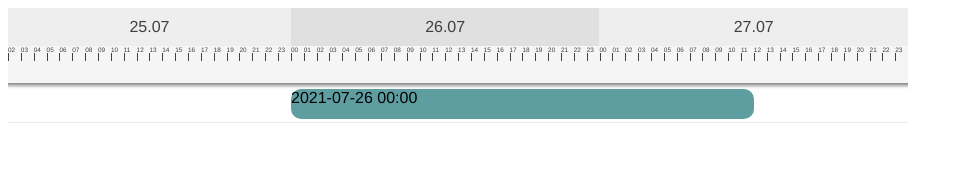
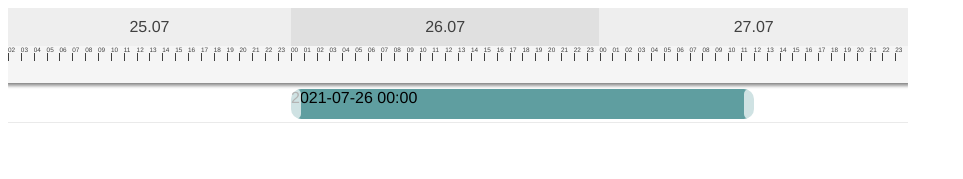
Before and after one commit to zunnzunn/vue-ganttastic, a Vue app: page / in a window 1280 px wide. Shown: the top 179 px of the page, without its empty margins (0-963 px from the left). Built offline with nearby package versions, Linux system fonts and the light colour scheme.

Commit message:
Implemented dragging by handle

```diff
--- a/src/App.vue
+++ b/src/App.vue
@@ -24,6 +24,7 @@ const bars = ref([
     beginDate: "2021-07-26 00:00",
     endDate: "2021-07-27 12:00",
     ganttBarConfig: {
+      hasHandles: true,
       style: {
         background: "yellow"
       }
--- a/src/components/GGanttBar.vue
+++ b/src/components/GGanttBar.vue
@@ -1,5 +1,4 @@
 <template>
-  <div>
   <div
     ref="barElement"
     class="g-gantt-bar"
@@ -7,13 +6,16 @@
     @mousedown="onMousedown($event)"
   >
     {{ bar[barStart] }}
-    </div>
+    <template v-if="bar.ganttBarConfig.hasHandles">
+      <div class="g-gantt-bar-handle-left" />
+      <div class="g-gantt-bar-handle-right" />
+    </template>
   </div>
 </template>
 
 <script setup lang="ts">
 import dayjs from "dayjs"
-import { defineProps, defineExpose, ref, computed, toRefs, inject } from "vue"
+import { defineProps, defineExpose, ref, computed, toRefs, inject, onMOunted, onMounted } from "vue"
 import useTimeaxisUnits from "../composables/useTimeaxisUnits"
 import GanttBarObject from "../models/GanttBarObject"
 import INJECTION_KEYS from "../models/symbols"
@@ -33,8 +35,6 @@ if (!chartStart || !chartEnd || !precision || !chartWidth) {
 }
 
 const { bar, barStart, barEnd } = toRefs(props)
-const barElement = ref<HTMLElement>()
-const barContainer = barElement.value?.closest(".g-gantt-row-bars-container")?.getBoundingClientRect()
 const { timeaxisUnits } = useTimeaxisUnits(chartStart.value, chartEnd.value, precision.value)
 
 const barStyle = computed(() => {
@@ -63,7 +63,11 @@ const mapPositionToTime = (xPos: number) => {
 }
 
 let cursorOffsetX = 0
-
+const barElement = ref<HTMLElement>()
+let barContainer: DOMRect | undefined
+onMounted(() => {
+  barContainer = barElement.value?.closest(".g-gantt-row-bars-container")?.getBoundingClientRect()
+})
 const onMousedown = (e: MouseEvent) => {
   e.preventDefault()
   window.addEventListener("mousemove", onFirstMousemove, { once: true })
@@ -77,26 +81,62 @@ const onFirstMousemove = (e: MouseEvent) => {
   initDrag(e)
 }
 
+let dragCallBack : (e: MouseEvent) => void
+
 const initDrag = (e: MouseEvent) => {
   cursorOffsetX = e.clientX - (barElement.value?.getBoundingClientRect().left || 0)
-  window.addEventListener("mousemove", drag)
+  const mousedownType = (e.target as Element).className
+  console.log("🚀 ~ file: GGanttBar.vue ~ line 87 ~ initDrag ~ mousedownType", mousedownType)
+  switch (mousedownType) {
+    case "g-gantt-bar-handle-left":
+      document.body.style.cursor = "w-resize"
+      dragCallBack = dragByLeftHandle
+      break
+    case "g-gantt-bar-handle-right":
+      document.body.style.cursor = "w-resize"
+      dragCallBack = dragByRightHandle
+      break
+    default: dragCallBack = drag
+  }
+  window.addEventListener("mousemove", dragCallBack)
   window.addEventListener("mouseup", endDrag)
 }
 
 const drag = (e: MouseEvent) => {
-  if (barElement.value) {
-    const barContainerOffsetLeft = 0
+  if (barElement.value && barContainer) {
     const barWidth = barElement.value?.getBoundingClientRect().width
-    const xStart = (e.clientX - barContainerOffsetLeft - cursorOffsetX)
+    const xStart = (e.clientX - barContainer.left - cursorOffsetX)
     const xEnd = xStart + barWidth
     bar.value[barStart.value] = mapPositionToTime(xStart)
     bar.value[barEnd.value] = mapPositionToTime(xEnd)
   }
 }
 
+const dragByLeftHandle = (e: MouseEvent) => {
+  if (barElement.value && barContainer) {
+    const xStart = e.clientX - barContainer.left
+    const newBarStart = mapPositionToTime(xStart)
+    if (dayjs(newBarStart).isSameOrAfter(bar.value[barEnd.value])) {
+      return
+    }
+    bar.value[barStart.value] = newBarStart
+  }
+}
+
+const dragByRightHandle = (e: MouseEvent) => {
+  if (barElement.value && barContainer) {
+    const xEnd = e.clientX - barContainer.left
+    const newBarEnd = mapPositionToTime(xEnd)
+    if (dayjs(newBarEnd).isSameOrBefore(bar.value[barStart.value])) {
+      return
+    }
+    bar.value[barEnd.value] = newBarEnd
+  }
+}
+
 const endDrag = (e: MouseEvent) => {
   document.body.style.cursor = "auto"
-  window.removeEventListener("mousemove", drag)
+  window.removeEventListener("mousemove", dragCallBack)
   window.removeEventListener("mouseup", endDrag)
 }
 
@@ -105,3 +145,22 @@ defineExpose({
 })
 
 </script>
+
+<style scoped>
+.g-gantt-bar-handle-left, .g-gantt-bar-handle-right {
+  position: absolute;
+  width: 10px;
+  height: 100%;
+  background: white;
+  opacity: 0.7;
+  border-radius: 40px;
+  cursor: w-resize;
+  top: 0;
+}
+.g-gantt-bar-handle-left {
+  left: 0;
+}
+.g-gantt-bar-handle-right {
+  right: 0;
+}
+</style>
--- a/src/main.ts
+++ b/src/main.ts
@@ -1,4 +1,10 @@
 import { createApp } from "vue"
 import App from "./App.vue"
+import dayjs from "dayjs"
+import isSameOrBefore from "dayjs/plugin/isSameOrBefore"
+import isSameOrAfter from "dayjs/plugin/isSameOrAfter"
+
+dayjs.extend(isSameOrBefore)
+dayjs.extend(isSameOrAfter)
 
 createApp(App).mount("#app")
--- a/src/models/GanttBarObject.ts
+++ b/src/models/GanttBarObject.ts
@@ -2,8 +2,9 @@ type GanttBarObject = {
   // eslint-disable-next-line @typescript-eslint/no-explicit-any
   [key: string]: any,
   ganttBarConfig: {
-    label: string,
-    style: {
+    label?: string,
+    hasHandles?: true,
+    style?: {
       background?: string,
     }
   }
```
Lines whose indentation alone changed are shown as unchanged.
